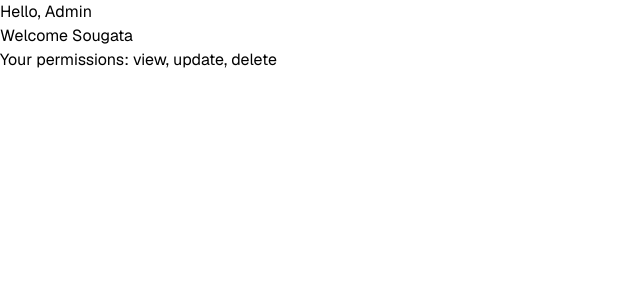
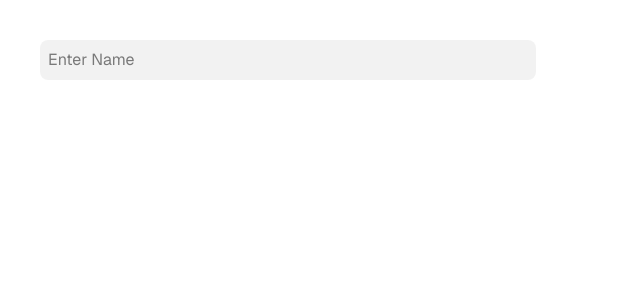
Before and after one commit to sougata-github/react-advanced, a React (Vite) app in the folder challenges/: page / in a window 1280 px wide. Shown: the top 300 px of the page, without its empty margins (0-640 px from the left). Built offline with nearby package versions, Linux system fonts and the light colour scheme.

Commit message:
add custom hook challenge.

```diff
--- a/challenges/src/App.tsx
+++ b/challenges/src/App.tsx
@@ -1,7 +1,6 @@
 import "./App.css";
 
-import NotAuthorised from "./components/design-patterns/hoc/NotAuthorised";
-import { Auth } from "./components/design-patterns/hoc/withAccessControl";
+import DebouncedInput from "./components/design-patterns/custom-hooks/DebouncedInput";
 
 // Dashboard Layout imports
 // import SplitScreen from "./components/design-patterns/dashboard-layout/SplitScreen";
@@ -23,6 +22,10 @@ import { Auth } from "./components/design-patterns/hoc/withAccessControl";
 
 // Controlled import
 // import ControlledForm from "./components/design-patterns/controlled/ControlledForm";
+
+// hoc import
+// import NotAuthorised from "./components/design-patterns/hoc/NotAuthorised";
+// import { Auth } from "./components/design-patterns/hoc/withAccessControl";
 
 const App = () => {
   return (
@@ -70,13 +73,16 @@ const App = () => {
       {/* <ControlledForm /> */}
 
       {/* Challenge 5 - HOC */}
-      <Auth
+      {/* <Auth
         roles={["admin", "moderator"]}
         fallbackComponent={NotAuthorised}
         message="Hello, Admin"
         userName="Sougata"
         userPermissions={["view", "update", "delete"]}
-      />
+      /> */}
+
+      {/* Challenge 6 - Custom Hooks */}
+      <DebouncedInput />
     </div>
   );
 };
--- /dev/null
+++ b/challenges/src/components/design-patterns/custom-hooks/DebouncedInput.tsx
@@ -0,0 +1,28 @@
+import { useState } from "react";
+
+import { usePrevious } from "../../../hooks/usePrevious";
+import { useDebounce } from "../../../hooks/useDebounce";
+
+const DebouncedInput = () => {
+  const [name, setName] = useState<string>("");
+
+  const debouncedValue = useDebounce<string>(name, 4000);
+
+  const previousValue = usePrevious<string>(name);
+
+  return (
+    <div className="p-10 flex flex-col gap-4 max-w-xl">
+      <input
+        className="bg-black/5 p-2 rounded-lg"
+        type="text"
+        value={name}
+        onChange={(e) => setName(e.target.value)}
+        placeholder="Enter Name"
+      />
+      {debouncedValue && <p>Debounced Value: {debouncedValue}</p>}
+      {previousValue && <p>Previous Value: {previousValue}</p>}
+    </div>
+  );
+};
+
+export default DebouncedInput;
--- /dev/null
+++ b/challenges/src/hooks/useDebounce.ts
@@ -0,0 +1,23 @@
+import { useEffect, useRef, useState } from "react";
+
+export function useDebounce<T>(data: T, delay: number) {
+  const [debouncedValue, setDebouncedValue] = useState<T>();
+
+  const timerRef = useRef<number | undefined>(undefined);
+
+  useEffect(() => {
+    if (data !== undefined) {
+      timerRef.current = setTimeout(() => {
+        setDebouncedValue(data);
+      }, delay);
+    }
+
+    return () => {
+      if (timerRef.current) {
+        clearTimeout(timerRef.current);
+      }
+    };
+  }, [data, delay]);
+
+  return debouncedValue;
+}
--- /dev/null
+++ b/challenges/src/hooks/usePrevious.ts
@@ -0,0 +1,11 @@
+import { useEffect, useRef } from "react";
+
+export function usePrevious<T>(value: T) {
+  const ref = useRef<T>(value);
+
+  useEffect(() => {
+    ref.current = value;
+  }, [value]);
+
+  return ref.current;
+}
```
Also changed, not shown: 1 other file (tests, documents, lock files or other folders).
